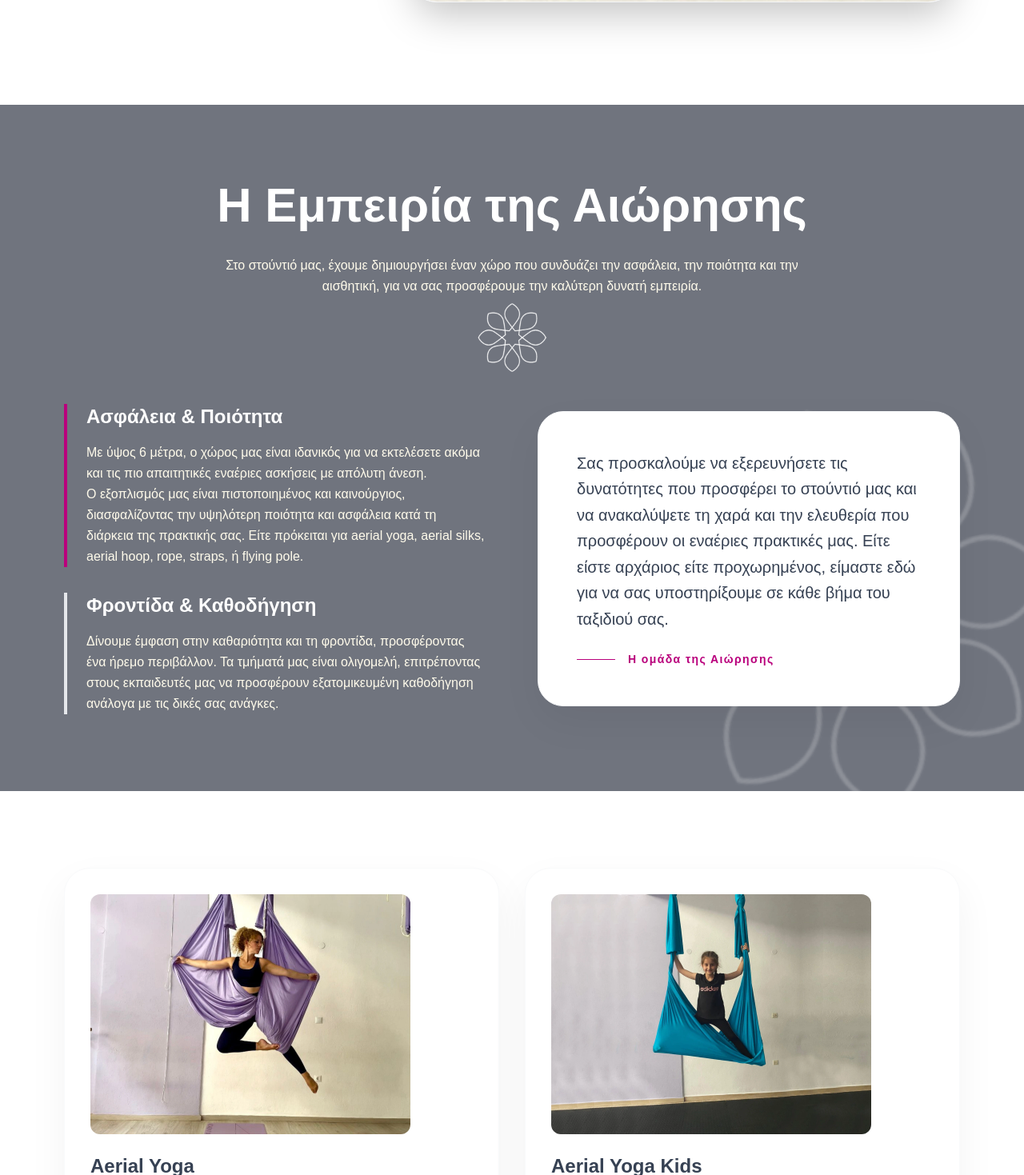
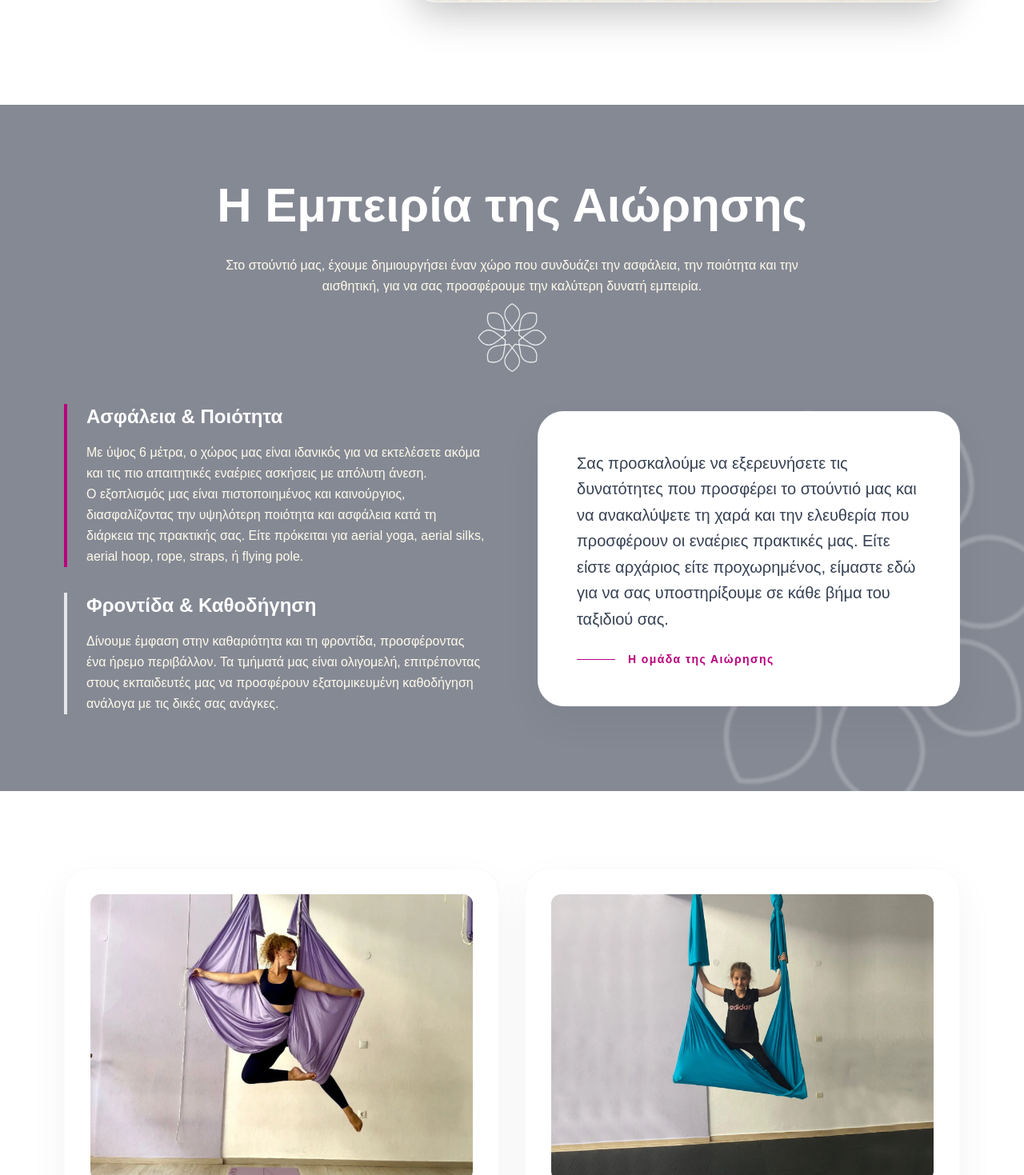
Before and after one commit to Tsagiannoudis/aiorisis, a Next.js app: page / in a window 1280 px wide. Shown: the part 1141-2610 px from the top of the page at 80% size. Built offline with nearby package versions, Linux system fonts and the light colour scheme.

Commit message:
width photo of classes, change background color at experience

```diff
--- a/components/home/ClassesOfStudio.tsx
+++ b/components/home/ClassesOfStudio.tsx
@@ -11,7 +11,7 @@ const ClassesOfStudio = () => {
               <Image
                 src={classData.image || '/placeholder.webp'} // Πρόσθεσε ένα fallback αν η εικόνα λείπει
                 alt={classData.className}
-                width={400}
+                width={500}
                 height={300}
                 className="object-cover rounded-xl mb-6"
               />
--- a/components/home/ExperienceOfAiorisis.tsx
+++ b/components/home/ExperienceOfAiorisis.tsx
@@ -2,7 +2,7 @@ import Image from 'next/image';
 
 const ExperienceOfAiorisis = () => {
   return (
-    <section className="relative py-24 bg-[#70747E] overflow-hidden">
+    <section className="relative py-24 bg-[#858994] overflow-hidden">
       {/* Διακοσμητικό Background Logo (Watermark) */}
       <div className="absolute -bottom-20 -right-20 opacity-20 pointer-events-none -rotate-12 hidden lg:block">
         <Image
```
